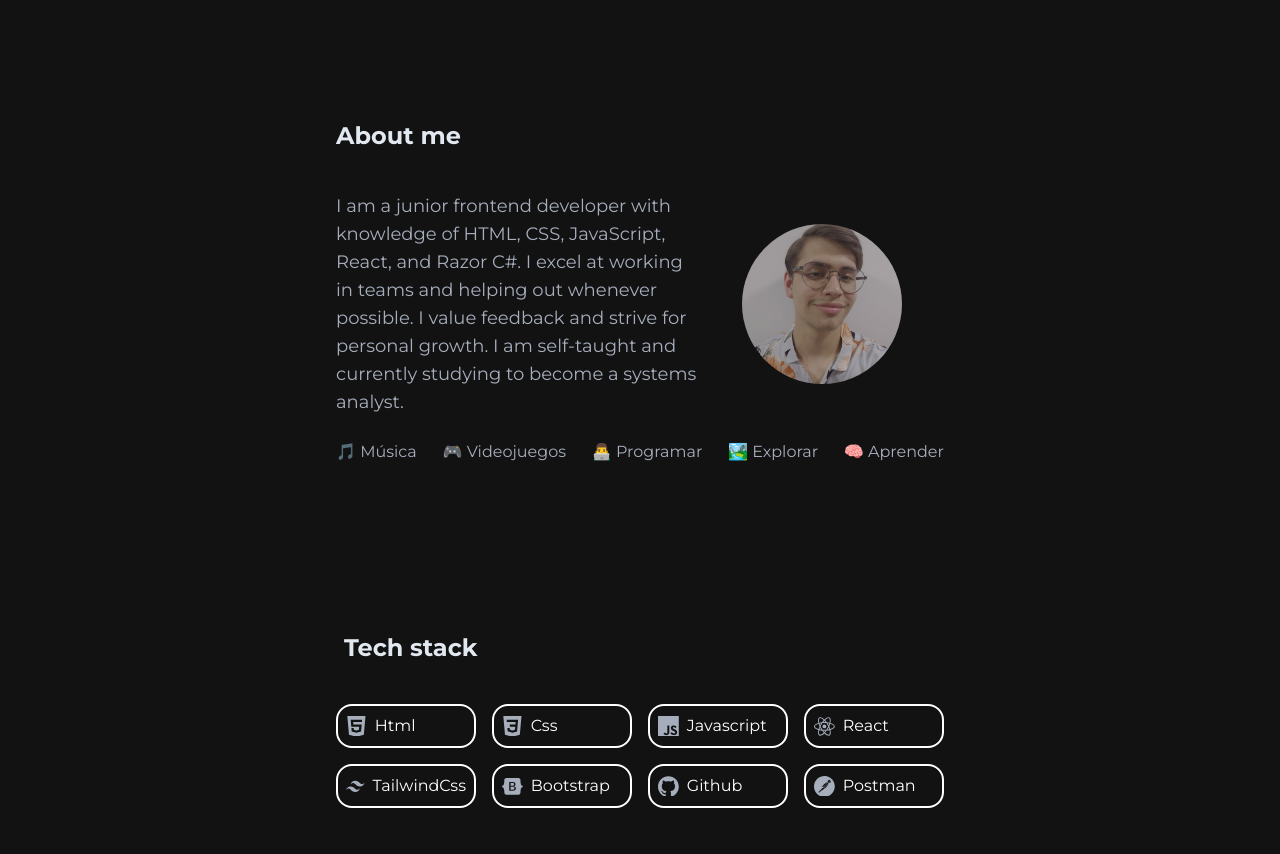
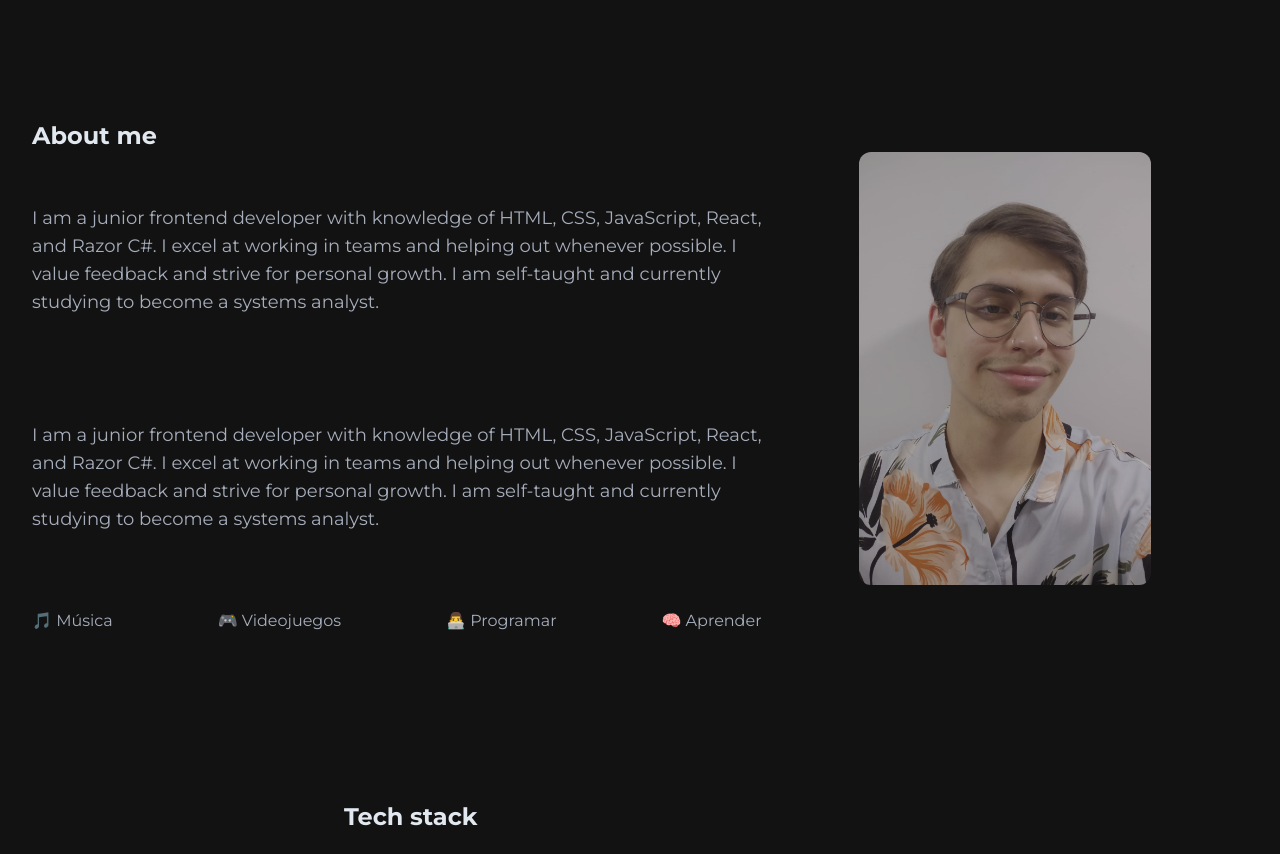
Before and after one commit to Louisit0/Portfolio, a React (Vite) app: page / in a window 1280 px wide. Shown: the part 680-1534 px from the top of the page. Built offline with nearby package versions, Linux system fonts and the light colour scheme.

Commit message:
Update about

```diff
--- a/src/components/About.jsx
+++ b/src/components/About.jsx
@@ -2,13 +2,20 @@ import avatar from "../assets/img/avatar.jpeg";
 
 const About = () => {
   return (
-    <section id="About" className="flex flex-col md:w-1/2 mx-auto mb-36 ">
-      <div className="flex flex-row w-1/2 mb-10 ">
+    <section id="About" className="flex flex-col mx-auto mb-36 ">
+      <div className="flex flex-row w-1/2 mb-10 sm:mb-0 ">
         <h2 className="text-2xl text-slate-200 font-bold">About me</h2>
       </div>
       <div className="md:flex md:flex-row flex flex-col-reverse">
-        <div className="md:w-3/5 md:order-1 md:text-lg">
-          <p className=" md:text-lg">
+        <div className="md:w-3/5 md:order-1 md:text-lg flex flex-col justify-center">
+          <p className="md:text-lg my-auto">
+            I am a junior frontend developer with knowledge of HTML, CSS,
+            JavaScript, React, and Razor C#. I excel at working in teams and
+            helping out whenever possible. I value feedback and strive for
+            personal growth. I am self-taught and currently studying to become a
+            systems analyst.
+          </p>
+          <p className="md:text-lg my-auto">
             I am a junior frontend developer with knowledge of HTML, CSS,
             JavaScript, React, and Razor C#. I excel at working in teams and
             helping out whenever possible. I value feedback and strive for
@@ -20,15 +27,14 @@ const About = () => {
           <img
             src={avatar}
             alt="avatar"
-            className="opacity-70 hover:opacity-100 transition-opacity duration-300 rounded-full w-32 h-32 md:w-40 md:h-40  object-cover m-auto"
+            className="opacity-70 hover:opacity-100 transition-opacity duration-300 rounded-xl w-32 h-32 md:w-3/5 md:h-full object-cover m-auto mb-10 sm-mb-0"
           />
         </div>
       </div>
-      <div className="grid grid-cols-2 md:flex md:flex-wrap md:justify-between md:gap-6 gap-2 my-6">
+      <div className="grid grid-cols-2 md:flex md:flex-wrap md:justify-between md:gap-6 gap-2 my-6 md:w-3/5">
         <p>🎵 Música</p>
         <p>🎮 Videojuegos</p>
         <p>👨‍💻 Programar</p>
-        <p>🏞️ Explorar</p>
         <p>🧠 Aprender</p>
       </div>
     </section>
```
